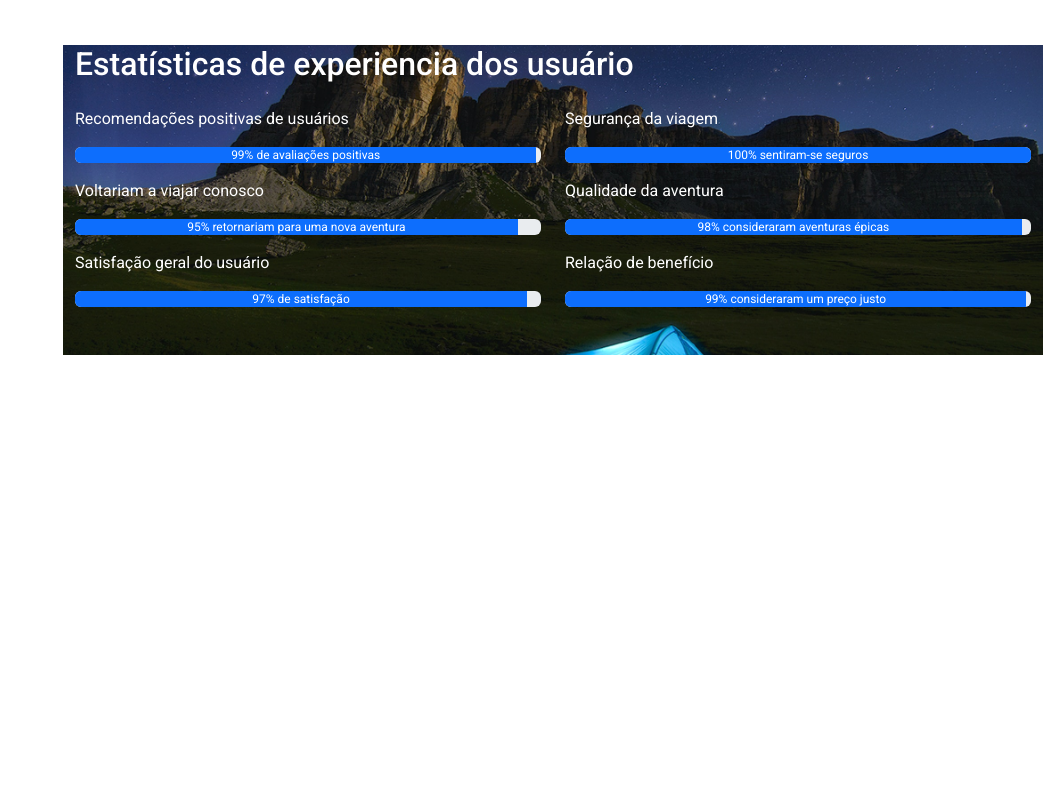
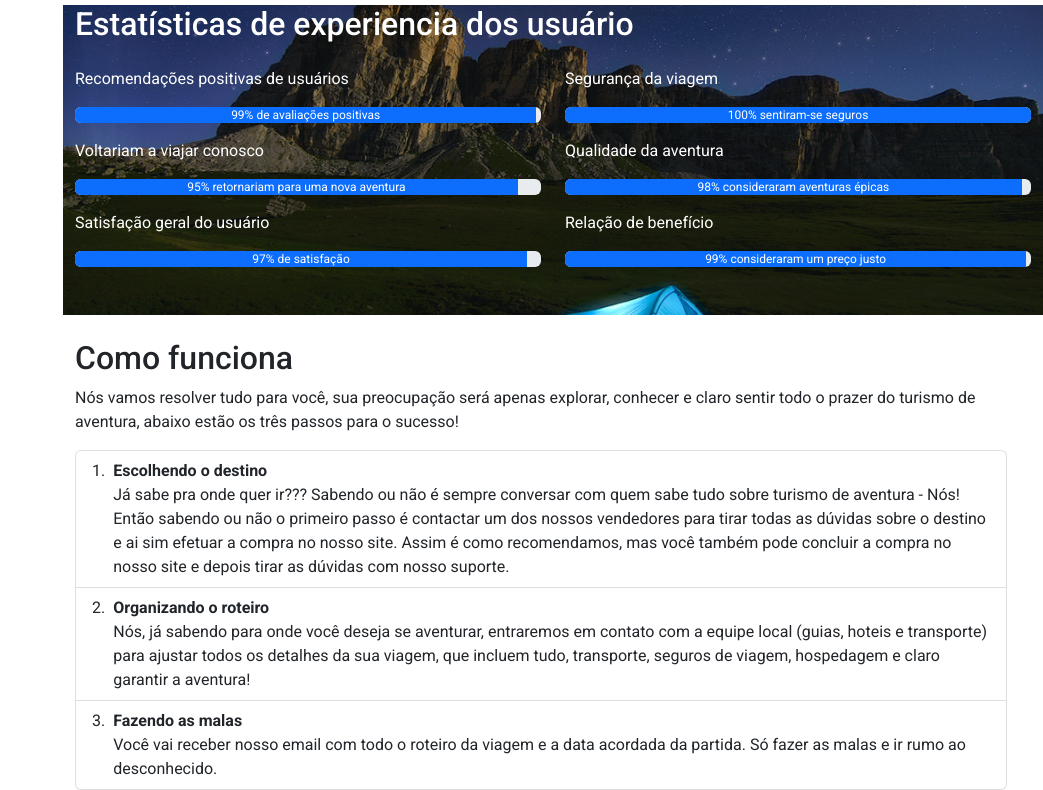
Before and after one commit to Gilendreson/intothewild, a plain HTML site: page static/index.html in a window 1280 px wide. Shown: the part 1390-2180 px from the top of the page, without its empty margins (237-1280 px from the left). Before the commit the page ends 1745 px from the top, so only its background shows below. Drawn offline with nearby package versions, Linux system fonts and the light colour scheme; a web font is replaced by a local one.

```diff
--- a/static/index.html
+++ b/static/index.html
@@ -77,7 +77,7 @@
       </div>
     </section>
 
-    <section class="container mt-5" id="sobre">
+    <section class="container mt-2" id="sobre">
       <div class="row w-100">
         <div class="col md-12">
           <h2 class="pt-3"> Sobre </h2>
@@ -167,31 +167,41 @@
             </div>
           </div>
         </div>
-
-
-      </div>
-
-
-
-
-
-
-
-
-
-        </div>
-
-
-
-
       </div>
 
 
     </section>
 
+    <section class="container mt-2" id="Como Funciona">
+      <div class="row w-100">
+        <div class="col md-12">
+          <h2 class="pt-3"> Como funciona </h2>
+          <p>Nós vamos resolver tudo para você, sua preocupação será apenas explorar, conhecer e claro sentir todo o prazer do turismo de aventura, abaixo estão os três passos para o sucesso!
+          </p>
 
-
-
+          <ol class="list-group list-group-numbered">
+            <li class="list-group-item d-flex justify-content-between align-items-start">
+              <div class="ms-2 me-auto">
+                <div class="fw-bold">Escolhendo o destino</div>
+                Já sabe pra onde quer ir??? Sabendo ou não é sempre conversar com quem sabe tudo sobre turismo de aventura - Nós! Então sabendo ou não o primeiro passo é contactar um dos nossos vendedores para tirar todas as dúvidas sobre o destino e ai sim efetuar a compra no nosso site. Assim é como recomendamos, mas você também pode concluir a compra no nosso site e depois tirar as dúvidas com nosso suporte.
+              </div>
+            </li>
+            <li class="list-group-item d-flex justify-content-between align-items-start">
+              <div class="ms-2 me-auto">
+                <div class="fw-bold">Organizando o roteiro</div>
+                Nós, já sabendo para onde você deseja se aventurar, entraremos em contato com a equipe local (guias, hoteis e transporte) para ajustar todos os detalhes da sua viagem, que incluem tudo, transporte, seguros de viagem, hospedagem e claro garantir a aventura!
+              </div>
+              </li>
+            <li class="list-group-item d-flex justify-content-between align-items-start">
+              <div class="ms-2 me-auto">
+                <div class="fw-bold">Fazendo as malas</div>
+                Você vai receber nosso email com todo o roteiro da viagem e a data acordada da partida. Só fazer as malas e ir rumo ao desconhecido.
+              </div>
+            </li>
+          </ol>
+        </div>
+      </div>
+    </section>
 
 
   </main>
```
Also changed, not shown: static/contato.html (+0 -1 lines), static/destinos.html (+3 -6 lines), static/promoções.html (added).
